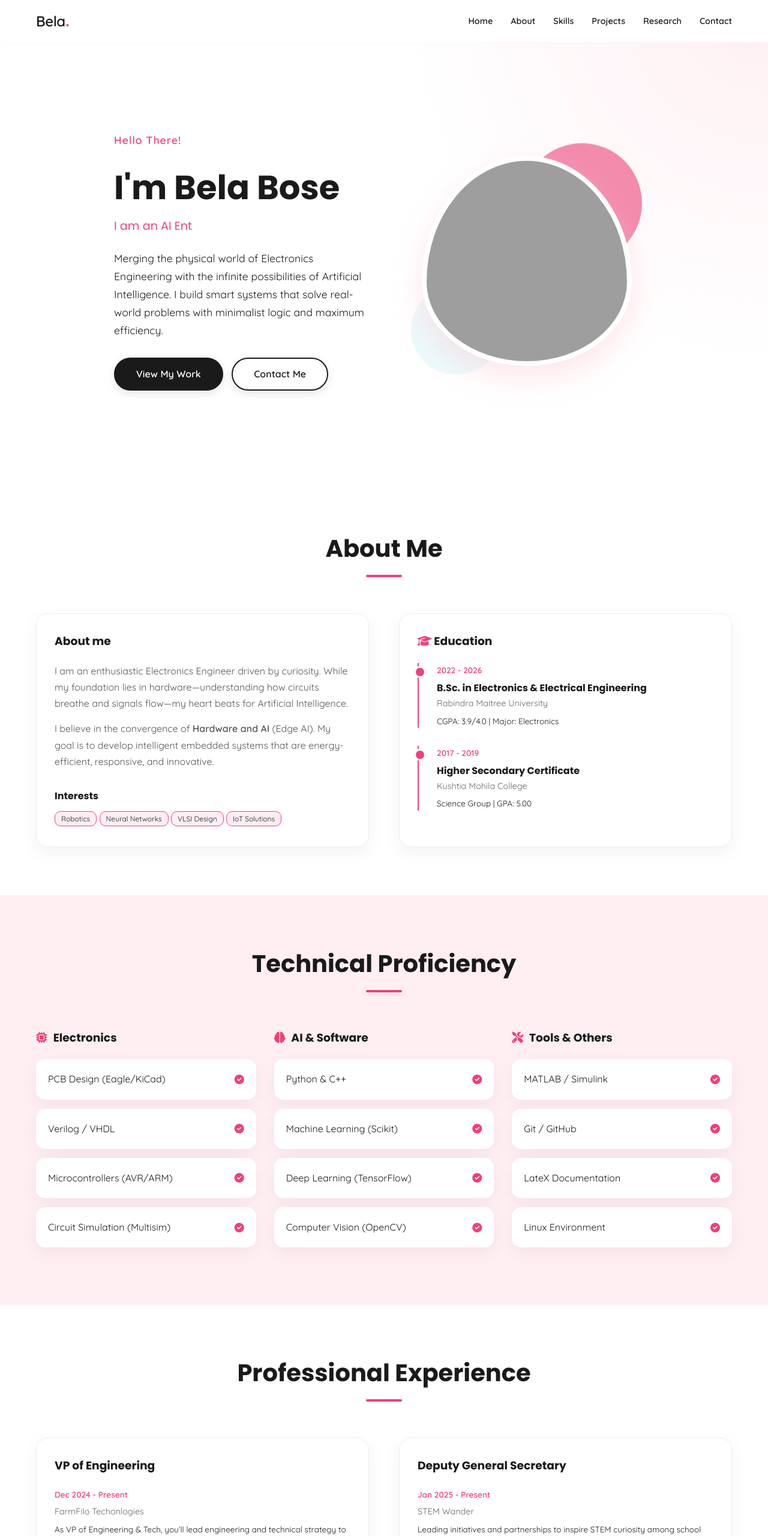
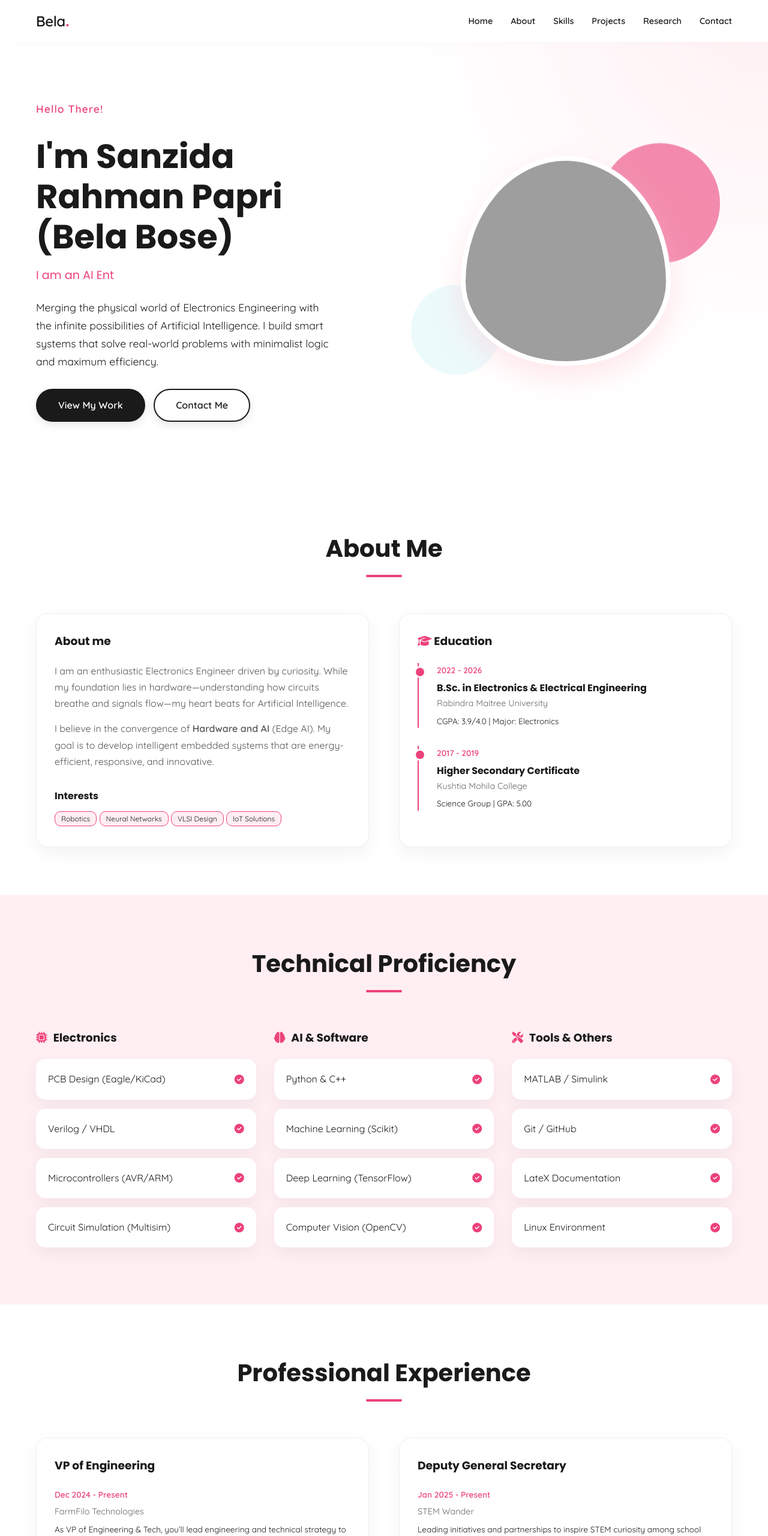
Before and after one commit to sanzidarahman-bela/belabose, a plain HTML site: page index.html in a window 1280 px wide. Shown: the top 2560 px of the page at 60% size. Drawn offline with Linux system fonts and the light colour scheme; grey boxes are pictures that could not be loaded.

Commit message:
Update index.html

```diff
--- a/index.html
+++ b/index.html
@@ -481,7 +481,7 @@
             <div class="hero-content">
                 <div class="hero-text">
                     <p class="text-pink" style="font-weight: 700; letter-spacing: 1px;">Hello There!</p>
-                    <h1>I'm Bela Bose</h1>
+                    <h1>I'm Sanzida Rahman Papri (Bela Bose)</h1>
                     <h2>I am <span id="typing" class="text-pink"></span></h2>
                     <p>Merging the physical world of Electronics Engineering with the infinite possibilities of Artificial Intelligence. I build smart systems that solve real-world problems with minimalist logic and maximum efficiency.</p>
                     <a href="#projects" class="btn">View My Work</a>
@@ -599,7 +599,7 @@
                 <div class="info-card">
                     <h3 style="margin-bottom: 20px;">VP of Engineering</h3>
                     <span class="timeline-date">Dec 2024 - Present</span>
-                    <p style="font-size: 0.9rem; color: #666;">FarmFilo Techonlogies</p>
+                    <p style="font-size: 0.9rem; color: #666;">FarmFilo Technologies</p>
                     <p style="font-size: 0.85rem; margin-top: 5px;">
                         As VP of Engineering & Tech, you’ll lead engineering and technical strategy to deliver scalable solutions aligned with business goals.
                     </p>
```
